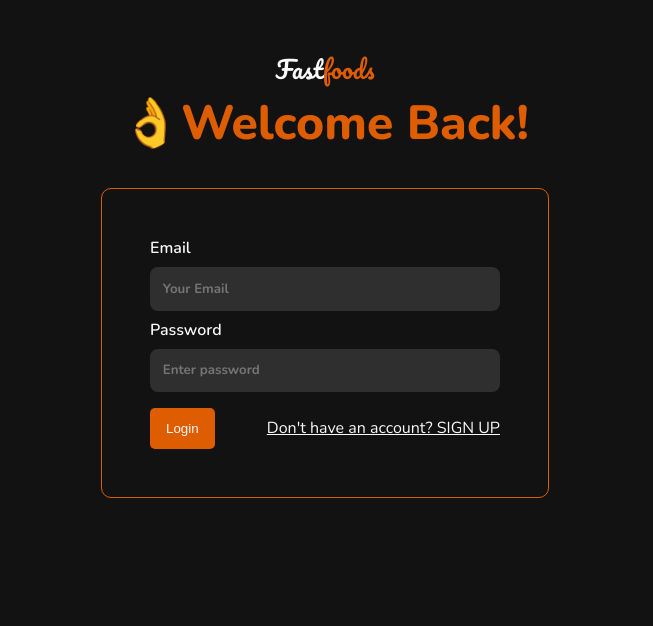
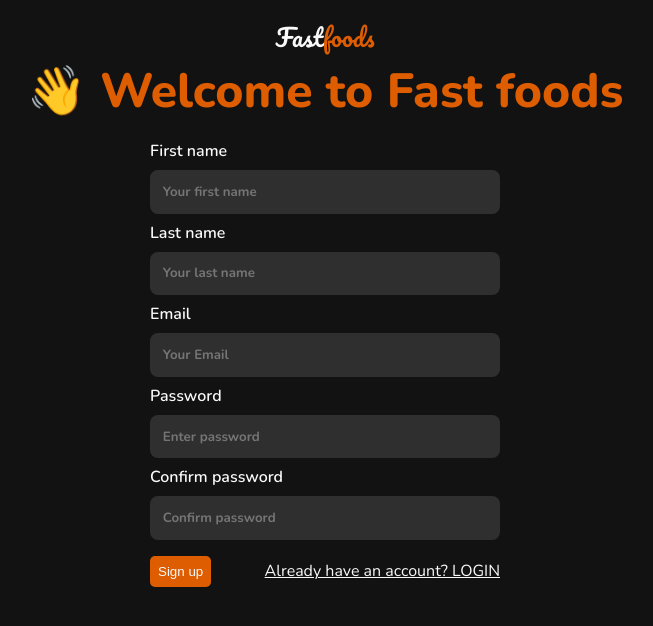
Before and after one commit to OgaDavid/fast-foods-website, a React (Create React App) app: page / in a window 1280 px wide. Shown: the top 626 px of the page, without its empty margins (315-968 px from the left). Built offline with nearby package versions, Linux system fonts and the light colour scheme; some icons are missing.

Commit message:
Register form

```diff
--- a/src/App.js
+++ b/src/App.js
@@ -16,8 +16,8 @@ function App() {
       <Home />
       <Services/>
       <Footer /> */}
-      {/* <Register/> */}
-      <Login/>
+      <Register/>
+      {/* <Login/> */}
     </div>
   );
 }
```
